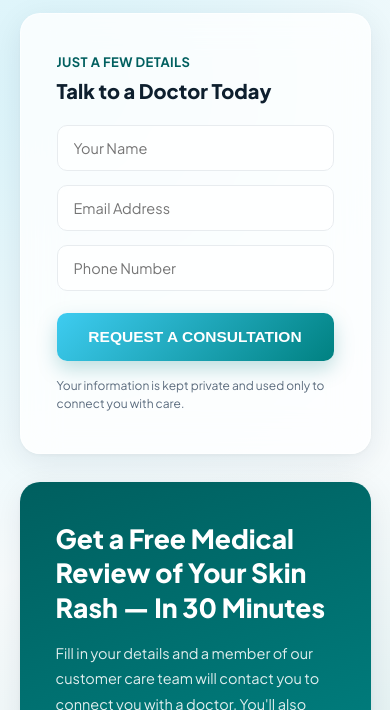
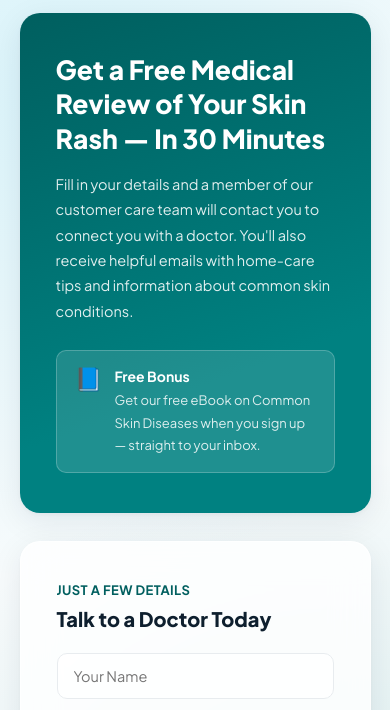
Before and after one commit to gbadamosiridwan6-cpu/talkdoc, a website: page skin-rash.html in a window 390 px wide. Shown: the part 103-813 px from the top of the page. Drawn offline with Linux system fonts and the light colour scheme.

Commit message:
Add files via upload

```diff
--- a/skin-rash.html
+++ b/skin-rash.html
@@ -35,7 +35,6 @@
 @media(max-width:800px){
   .grid{grid-template-columns:1fr;}
   .logo{height:80px;margin:0 auto 16px;}
-  .form-panel{order:-1;}
   body{padding:20px 5%;}
 }
 .panel{
```
